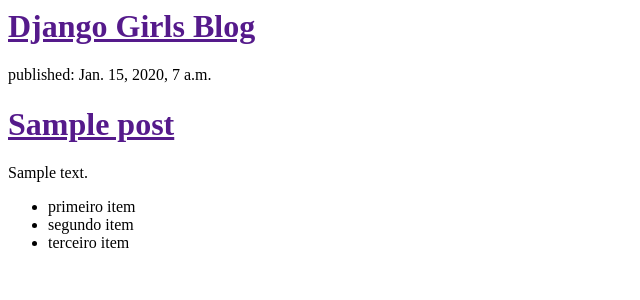
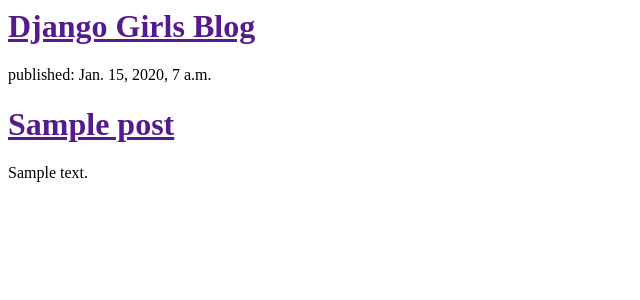
Before and after one commit to isaiassm/my-first-blog, a Django app: template blog/templates/blog/post_list.html in a window 1280 px wide. Shown: the top 300 px of the page, without its empty margins (0-640 px from the left). Run offline with Django 3.2, Linux system fonts and the light colour scheme; the template is opened without the code that fills it: values that come from a table or form of the project are taken from there, others are empty; tables that the repository leaves empty hold one stand-in row (values such as "Sample post").

Commit message:
removendo linhas em html

```diff
--- a/blog/templates/blog/post_list.html
+++ b/blog/templates/blog/post_list.html
@@ -13,9 +13,3 @@
                 <p>{{ post.text|linebreaksbr }}</p>
             </div>
         {% endfor %}
-
-        <div>
-          <ul><li>primeiro item</li><li>segundo item</li><li>terceiro item</li></ul>
-        </div>
-    </body>
-</html>
```
